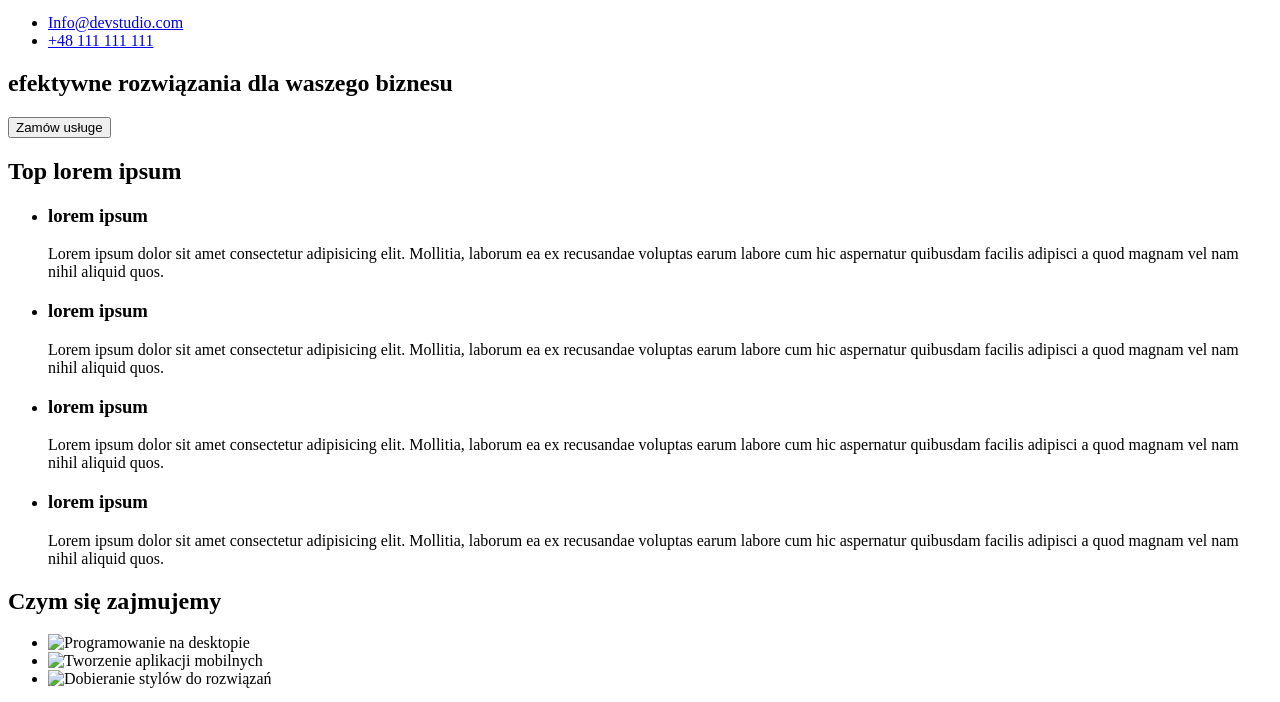
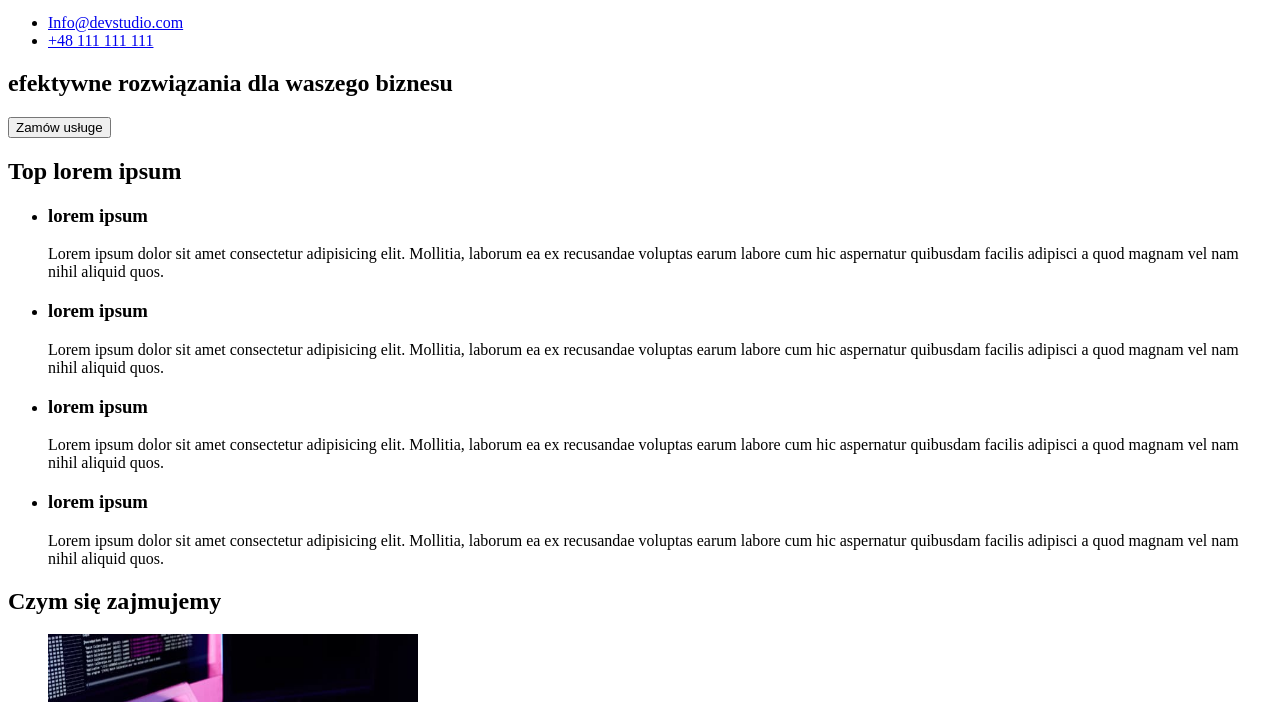
Before and after one commit to Lukasz996/goit-markup-hw-01, a plain HTML site: page index.html in a window 1280 px wide. Shown: the part 98-800 px from the top of the page. Drawn offline with Linux system fonts and the light colour scheme.

Commit message:
poprawa wszystkich img

```diff
--- a/index.html
+++ b/index.html
@@ -97,9 +97,9 @@
             <h2>Czym się zajmujemy</h2>
 
             <ul>
-                <li><img src="./images/csz1.jpg" alt="Programowanie na desktopie" width="370" height="294"></li>
-                <li><img src="./images/csz2.jpg" alt="Tworzenie aplikacji mobilnych" width="370" height="294"></li>
-                <li><img src="./images/csz3.jpg" alt="Dobieranie stylów do rozwiązań" width="370" height="294"></li>
+                <li><img src="./img/csz1.jpg" alt="Programowanie na desktopie" width="370" height="294"></li>
+                <li><img src="./img/csz2.jpg" alt="Tworzenie aplikacji mobilnych" width="370" height="294"></li>
+                <li><img src="./img/csz3.jpg" alt="Dobieranie stylów do rozwiązań" width="370" height="294"></li>
             </ul>
 
 
```
